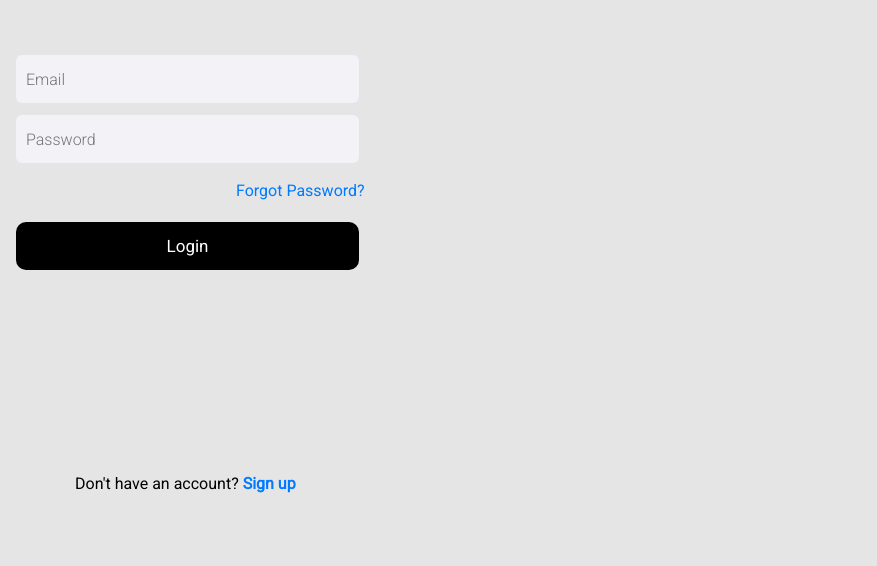
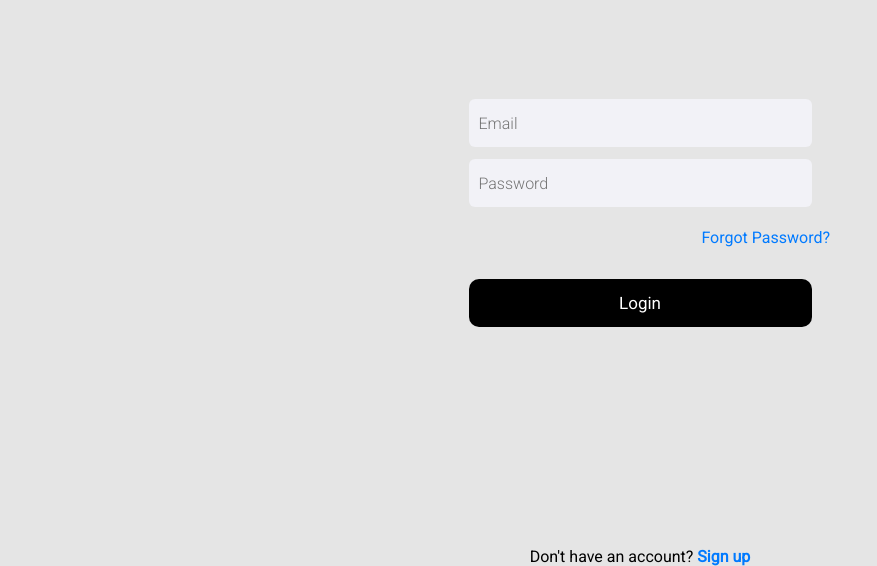
Before and after one commit to matteusfrancadev/Login-Mobile, a plain HTML site: page index.html in a window 1280 px wide. Shown: the part 254-820 px from the top of the page, without its empty margins (0-877 px from the left). Drawn offline with Linux system fonts and the light colour scheme.

Commit message:
add photo and adjusted css

```diff
--- a/styles.css
+++ b/styles.css
@@ -5,6 +5,14 @@
     font-family: 'Roboto', sans-serif;
     background-color: #E5E5E5;
 }
+
+.container {
+    display: block;
+    margin-left: auto;
+    margin-right: auto;
+    width: 440px;
+}
+
 h1 {
     margin-top: 128px;
     margin-left: 16px;
@@ -16,19 +24,19 @@ h1 {
 
 .paragraph-01 {
     color: rgba(0, 0, 0, 0.5);
-    margin-top: 12px;
-    margin-left: 16px;
     font-style: normal;
     font-size: 20px;
     line-height: 26px;
     letter-spacing: 0.41px;
     margin-bottom: 102px;
+    margin-top: 30px;
+    margin-left: 5px;
 }
 
 input {
     display: block;
-    margin-bottom: 12px;
-    margin-left: 16px;
+    margin-right: auto;
+    margin-left: auto;
     background: #F2F2F7;
     border-radius: 6px;
     width: 343px;
@@ -36,6 +44,7 @@ input {
     border: none;
     font-weight: 300;
     font-size: 16px;
+    margin-bottom: 12px;
 }
 
 .input::placeholder {
@@ -44,8 +53,9 @@ input {
 
 a {
     display: block;
-    margin-top: 17px;
-    margin-left: 236px;
+    text-align: end;
+    margin-right: 30px;
+    margin-top: 20px;
     cursor: pointer;
     text-decoration: none;
     color: #007AFF;
@@ -55,8 +65,10 @@ a {
 
 button {
     color:#FFFFFF;
-    margin-top: 20px;
-    margin-left: 16px;
+    display: block;
+    margin-top: 30px;
+    margin-left: auto;
+    margin-right: auto;
     background-color: #000000;
     width:343px;
     height:48px;
@@ -71,8 +83,8 @@ button {
     font-weight: 500;
     font-size: 16px;
     line-height: 19px;
-    margin-top: 204px;
-    margin-left: 75px;
+    text-align: center;
+    margin-top: 220px;
 }
 
 strong {
```
Also changed, not shown: mobile-git.png.
